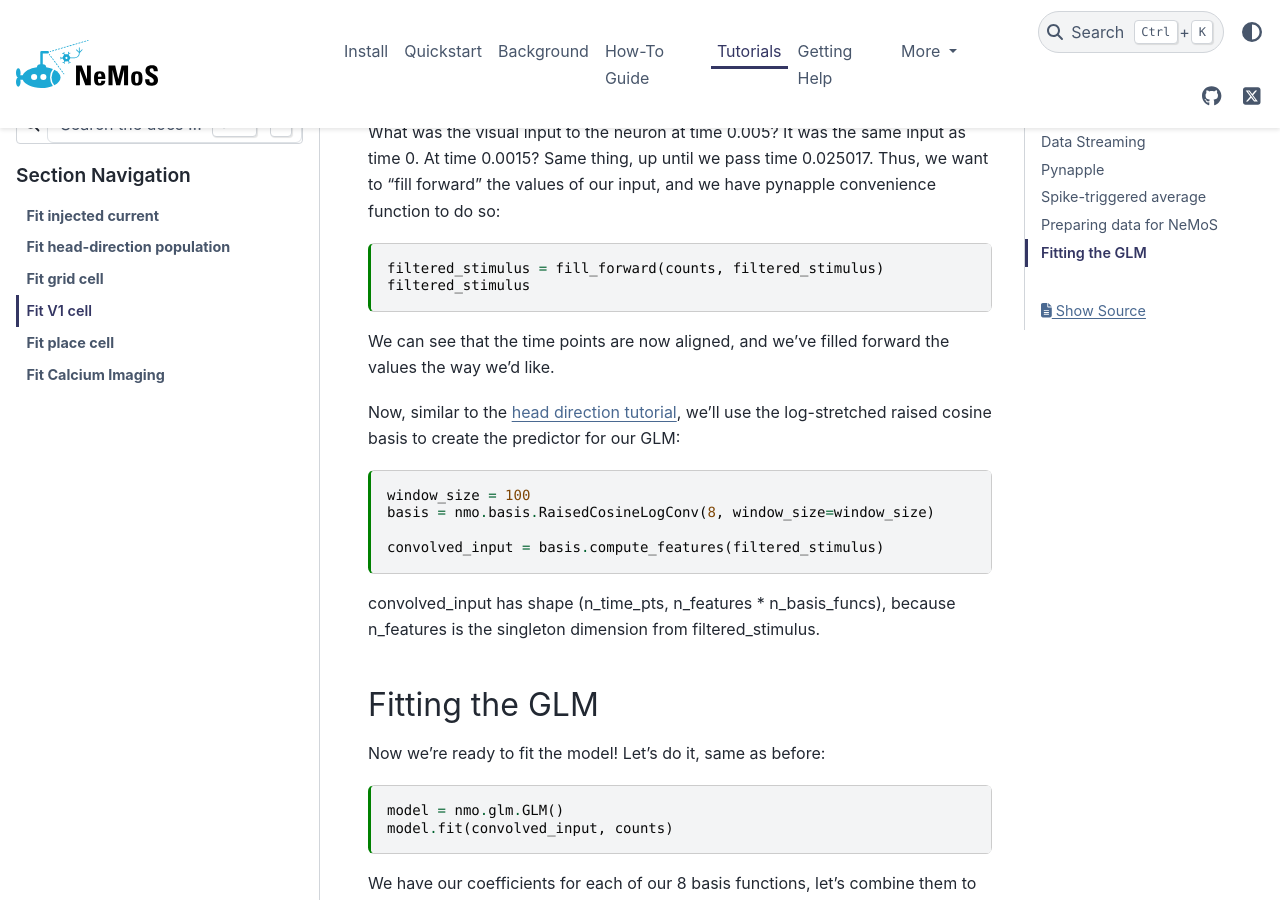
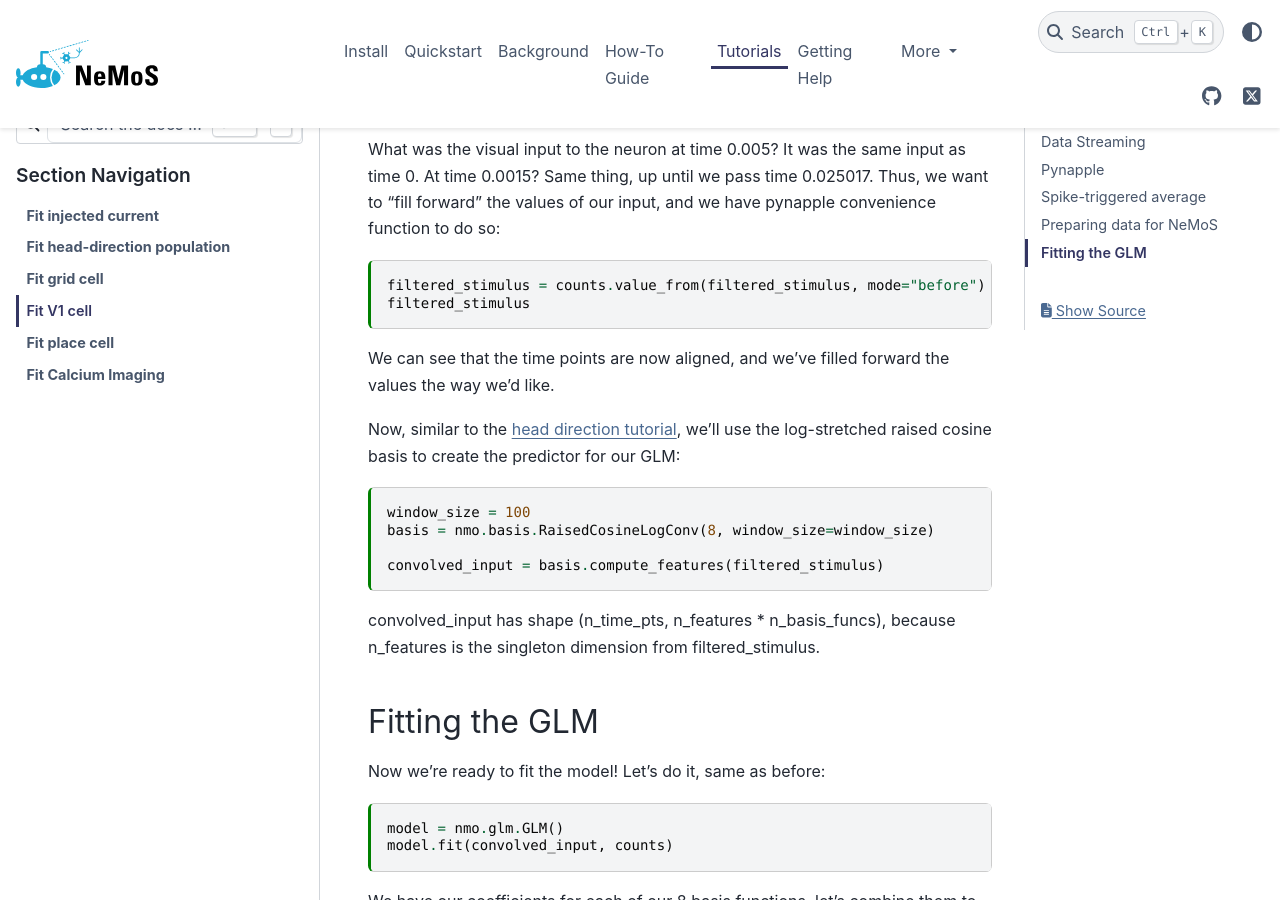
Before and after one commit to flatironinstitute/nemos, a Sphinx documentation site: the page built from docs/tutorials/plot_04_v1_cells.md, in a window 1280 px wide and 900 px high, scrolled down 4671 px. Built offline with Sphinx 7.4.7 and the PyData theme 0.15.4, drawn with Linux system fonts in a browser that asks for light colours.

Commit message:
extra fixes

````diff
--- a/docs/tutorials/plot_04_v1_cells.md
+++ b/docs/tutorials/plot_04_v1_cells.md
@@ -260,6 +260,7 @@
 # resolution
 bin_size = .001
 counts = spikes[34].restrict(filtered_stimulus.time_support).count(bin_size)
+
 print(counts.rate)
 print(filtered_stimulus.rate)
 ```
@@ -281,7 +282,7 @@
 convenience function to do so:
 
 ```{code-cell} ipython3
-filtered_stimulus = fill_forward(counts, filtered_stimulus)
+filtered_stimulus = counts.value_from(filtered_stimulus, mode="before")
 filtered_stimulus
 ```
 
````
